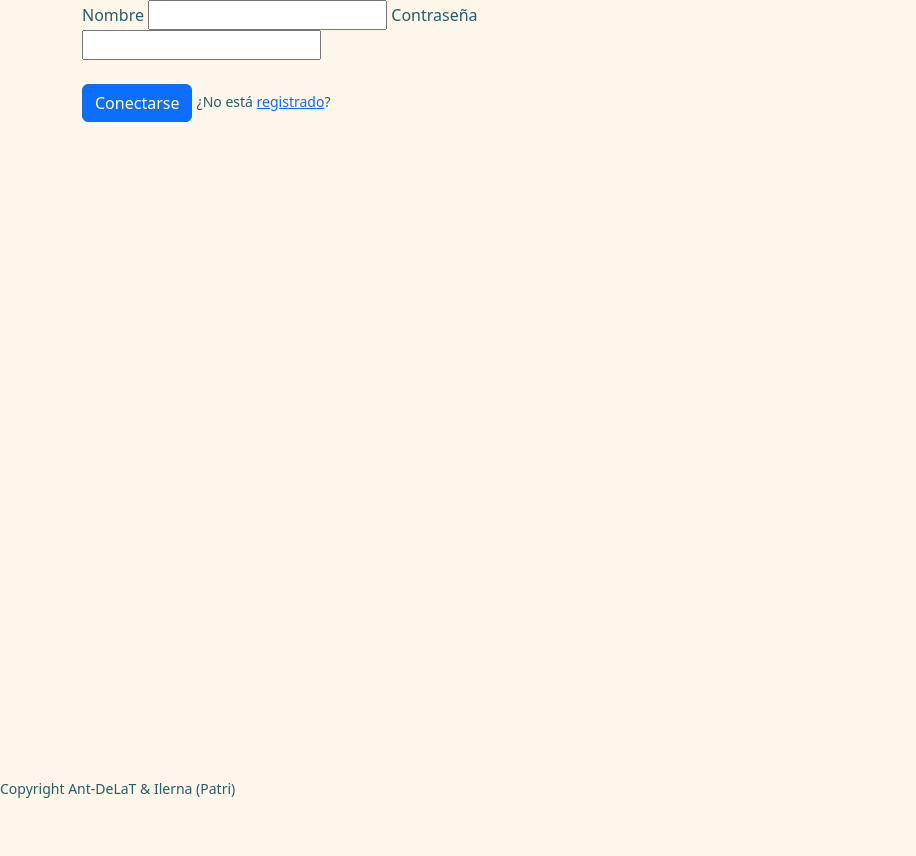
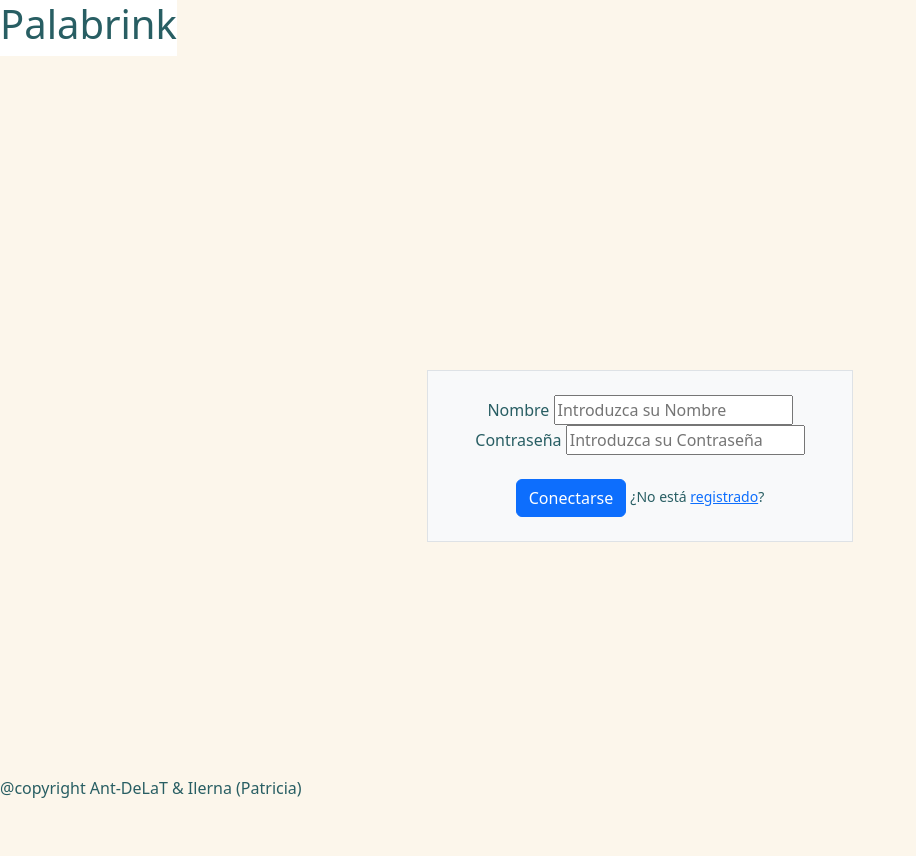
Before and after one commit to Ant-DeLaT/Palabrink, a PHP site: page /login.php in a window 1280 px wide. Shown: the whole page, without its empty margins (0-916 px from the left). Before the commit the page ends 798 px from the top, so only its background shows below. Run offline with PHP 8.4, Linux system fonts and the light colour scheme.

Commit message:
Changed login and slightly index

```diff
--- a/src/Estetica.css
+++ b/src/Estetica.css
@@ -6,6 +6,19 @@ body {
 footer{
     position: absolute;
     bottom: 0;
+}
+
+.comfortaa {
+  font-family: "Comfortaa", sans-serif;
+  font-optical-sizing: auto;
+  /* Font-weight entre 300-700 */
+  font-weight: 700;
+  font-style: normal;
+}
+header{
+    display: flex;
+    align-items:center;
+    justify-content: space-between;
 }
 /*
 !!!
--- a/src/LogicaServidor/bas_dat.php
+++ b/src/LogicaServidor/bas_dat.php
@@ -17,7 +17,7 @@ if ($conexion->connect_error) {
     exit("Error de conexión :".$conexion->connect_error);
 }
 
- $compDatos= new $conexion->query("SELECT nombre,contrasenya FROM usuarios WHERE nombre===$nombre AND contraseña===$contraseña");
+$compDatos= new $conexion->query("SELECT nombre,contrasenya FROM usuarios WHERE nombre===$nombre AND contraseña===$contraseña");
 if ($compDatos->affected_rows===1) {
  return true;
 }else{
--- /dev/null
+++ b/src/aPies.php
@@ -0,0 +1,3 @@
+<footer>
+    @copyright Ant-DeLaT & Ilerna (Patricia)
+</footer>
--- a/src/login.php
+++ b/src/login.php
@@ -1,15 +1,36 @@
 <?php
-    // Lógica de servidor
-    /* session_start() */
-    //include (__DIR__."/../LogicaServidor/bas_dat.php");
-    /* include (__DIR__."/../LogicaServidor/Autenticador.php"); */
+
     if ($_SERVER['REQUEST_METHOD']=='POST') {
+     /* session_start(); */
+   //conexión Base de Datos
+    $conBasDats=new mysqli(SERVIDOR_SERVER,SERVIDOR_USUARIO,SERVIDOR_CONTRASEÑA,SERVIDOR_BASEDATOS);
+    /* $conBasDats= new mysqli('localhost','root','','Palabrink'); */
+    if ($conBasDats->connect_error) {
+        die('ERROR SERVER '. $conBasDats->connect_error);
+    }
+    //Preparamos la pregunta a la base de datos exclusivamente para evitar la inyección de SQL
+    /* $preguntaUsuario=new $conBasDats->prepare("SELECT nombre FROM usuarios WHERE (nombre=?)");
+    $preguntaNuevoUsuario=new $conBasDats->prepare("SELECT EXISTS(SELECT nombre FROM usuarios WHERE nombre=?)"); */
+    //falta unir el parámetro y ejecutar el query
+
         $error="";
-        /* if(Comparación nombre->base datos){
-        $error+= "Error en identificación; usuario o contraseña incorrectos";
-        } */
+        /* $preguntaUsuario->bind_param("s",$_POST['Nombre']);
+        $preguntaUsuario->execute(); */
+        if($preguntaUsuario->num_rows==0) {
+            // !! PARA HACER, QUITAR DEBUG
+        $error+= "Error en identificación; usuario o contraseña incorrectos DEBUG: NO EXISTE USUARIO";
+        }else{
+            //Devuelve un array completo del usuario; buscar mejor descriptivo/ cambiar método
+            $arrayUsuario=$preguntaUsuario->fetch_assoc();
+
+            // CAMBIAR por password_hash después de hacer pruebas rápidas
+            if(($_POST["Contraseña"]==$arrayUsuario["Contraseña"])) {
+                $error+= "Error en identificación; usuario o contraseña incorrectos DEBUG: NO EXISTE CONTRASEÑA ";
+            }
+        };
        if (strlen($error)===0) {
         # reenviar a index
+        $_SESSION["Nombre"] = $arrayUsuario["Nombre"];
         header("index.php");
        }
         die("No se ha podido entrar en el login por: "+$error);
@@ -36,25 +57,39 @@
         />
         <!-- <style>body{background-color:black}</style> -->
         <link rel="stylesheet" href="Estetica.css">
+<!-- FUENTE COMFORTAA -->
+<link rel="preconnect" href="https://fonts.googleapis.com">
+<link rel="preconnect" href="https://fonts.gstatic.com" crossorigin>
+<link href="https://fonts.googleapis.com/css2?family=Comfortaa:wght@300..700&display=swap" rel="stylesheet">
+
+
     </head>
     <body>
         <main>
-            <div class="container-lg">
-                <div class="centered col-6">
+            <header>
+                <div class="titulo,comforta justify-content-center align-items-center text-center" style="background-color:white; ">
+                <h1>Palabrink</h1>
+                </div>
+            </header>
+
+            <div class="d-flex justify-content-center align-items-center vh-100">
+                <div class="container col-md-4 bg-light p-4 border centered">
+                    <div class="col-md-12 text-center">
                         <form action="login.php" method="post">
                             <label for="Nombre">Nombre</label>
-                        <input type="text" name="Nombre" id="Nombre">
+                            <input type="text" name="Nombre" id="Nombre" placeholder="Introduzca su Nombre"><br>
                             <label for="Contraseña">Contraseña</label>
-                        <input type="password" name="Contraseña" id="Contraseña"><br><br>
+                            <input type="password" name="Contraseña" id="Contraseña" placeholder="Introduzca su Contraseña"><br><br>
                             <button class="btn btn-primary" type="submit" id="btnLogin">Conectarse</button>
                             <small>¿No está <a href="registro.php">registrado</a>?</small>
                         </form>
                     </div>
                 </div>
+            </div>
         </main>
-        <footer>
-            <small>Copyright Ant-DeLaT & Ilerna (Patri)</small>
-        </footer>
+        <?php
+        require("aPies.php");
+        ?>
     </body>
     <!-- Bootstrap JavaScript Libraries -->
     <script
```
Also changed, not shown: src/deCabeza.php (added, +31 -0 lines), src/index.php (+14 -25 lines), src/registro.php (+6 -5 lines), extras/BooklyLogo.png (added), extras/OpenLibraryLogo.png (added), extras/OpenLibraryLogoCircular.png (added), 2 other files. Lines whose indentation alone changed are shown as unchanged.
